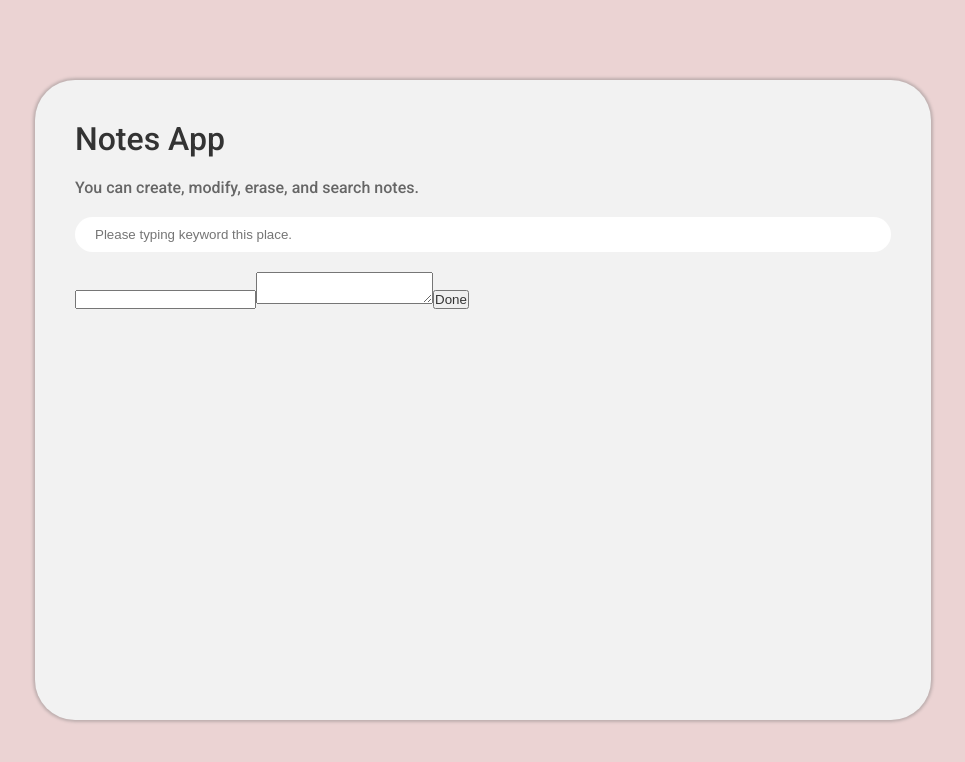
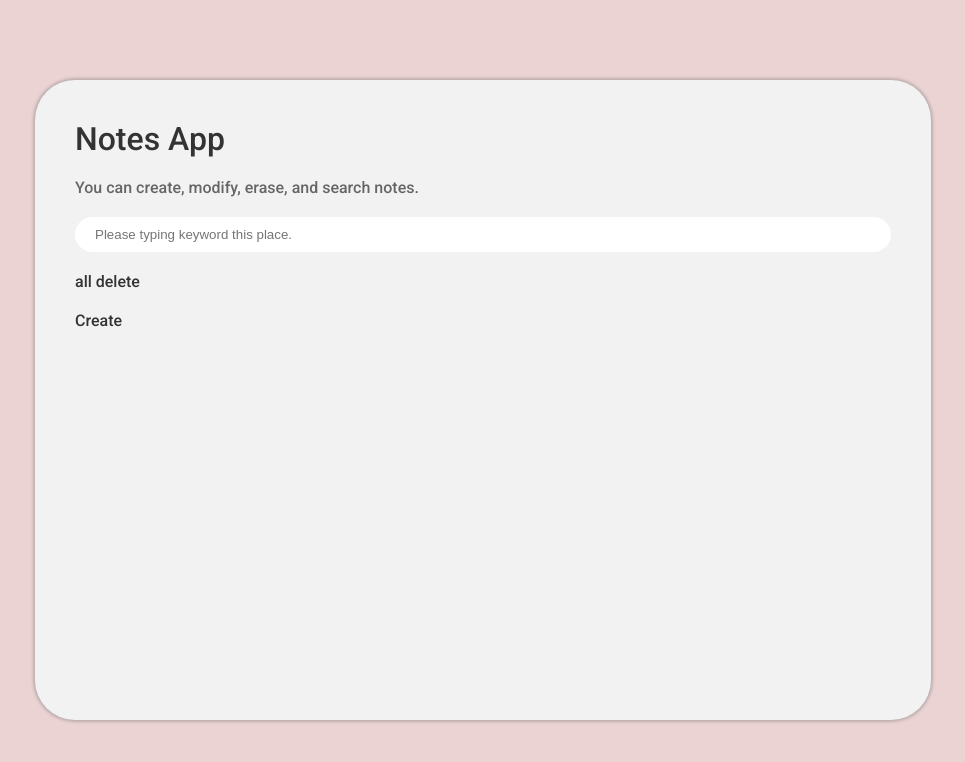
Before and after one commit to Greatisland/note-app, a React (Vite) app: page / in a window 1280 px wide. Shown: the top 762 px of the page, without its empty margins (157-1122 px from the left). Built offline with nearby package versions, Linux system fonts and the light colour scheme.

Commit message:
수정,삭제 및 컴포넌트 상태연동

```diff
--- a/package.json
+++ b/package.json
@@ -9,9 +9,11 @@
     "preview": "vite preview"
   },
   "dependencies": {
+    "@reduxjs/toolkit": "^1.9.3",
     "@types/styled-components": "^5.1.26",
     "react": "^18.2.0",
     "react-dom": "^18.2.0",
+    "react-redux": "^8.0.5",
     "styled-components": "^5.3.9",
     "styled-normalize": "^8.0.7"
   },
--- a/src/App.tsx
+++ b/src/App.tsx
@@ -3,6 +3,7 @@ import Main from './components/Main'
 import Modify from './components/Modify'
 import { createGlobalStyle } from "styled-components"
 import styled from 'styled-components'
+import { render } from 'react-dom'
 
 const GlobalStyle = createGlobalStyle`
   * {margin: 0; padding: 0; color: #333;}
@@ -40,15 +41,17 @@ const NoteContainer = styled.div`
 `
 
 function App() {
+  const [renderComp, setRenderComp] = useState<boolean>(true)
+  const isRender = () => setRenderComp(!renderComp)
 
   return (
     <NoteBG>
       <GlobalStyle />
       <NoteContainer>
-        <h1>Notes App</h1>
+        <h1 onClick={isRender}>Notes App</h1>
         <p>You can create, modify, erase, and search notes.</p>
-        <Main></Main>
-        <Modify></Modify>
+        {renderComp&&<Main isRender={isRender}></Main>}
+        {renderComp||<Modify isRender={isRender}></Modify>}
       </NoteContainer>
     </NoteBG>
   )
--- a/src/components/Main.tsx
+++ b/src/components/Main.tsx
@@ -1,5 +1,7 @@
 import { useEffect,useState } from "react"
 import styled from "styled-components"
+import { selectNote, createNote } from "./store"
+import { useDispatch, useSelector } from "react-redux"
 
 const SearchBar = styled.input`
   width: 100%;
@@ -16,14 +18,24 @@ const NoteListContainer = styled.ul`
 
 `
 
+const NormalButton = styled.div`
+
+`
+
 interface NoteType {
   title : string,
   contents:string,
   date:string
 }
 
+interface IsRender {
+  isRender: () => void
+}
 
- const Main = () => {
+
+ const Main = (props: IsRender) => {
+
+  let dispatch = useDispatch()
 
   const [noteDatas, setNoteDatas] = useState([])
 
@@ -32,24 +44,47 @@ interface NoteType {
     if(data !== null && data !== undefined && typeof data === 'string') setNoteDatas(JSON.parse(data))
   }
 
+  const allDelete = () => {
+    localStorage.clear()
+    setNoteDatas([])
+  }
+
+  const selectNotes = (e) => {
+    const index = e.target.getAttribute('id')
+    const title = noteDatas[index].title
+    const contents = noteDatas[index].contents
+    const date = noteDatas[index].date
+    dispatch(selectNote({index,title,contents,date}))
+    props.isRender()
+  }
+
+  const createNotes = () => {
+    dispatch(selectNote({title: '', contents: '', index: '', date: ''}))
+    props.isRender()
+  }
+
   useEffect(()=>{
     renderNotes()
   }, [])
 
-  return (
-    <>
+
+   return (
+     <>
       <form>
         <SearchBar type="search" placeholder="Please typing keyword this place."></SearchBar>
       </form>
       {
         noteDatas?.map((data, i) => (
-          <NoteListContainer key={i}>
-            <li>{`${data.title} / ${data.contents} / ${data.date}`}</li>
+          <NoteListContainer key={i} onClick={selectNotes}>
+            <li id={i}>{`${data.title} / ${data.contents} / ${data.date}`}</li>
           </NoteListContainer>
         ))
       }
+      <div onClick={allDelete}>all delete</div>
+      <NormalButton onClick={createNotes}>Create</NormalButton>
     </>
   )
+
 }
 
 export default Main
--- a/src/components/Modify.tsx
+++ b/src/components/Modify.tsx
@@ -1,6 +1,8 @@
-import React from "react"
+import React, { useEffect } from "react"
 import { useState } from 'react'
 import styled from "styled-components"
+import { useDispatch, useSelector } from "react-redux"
+import { RootState } from './store'
 
 const TitleArea = styled.input`
 
@@ -10,13 +12,27 @@ const ContentArea = styled.textarea`
 
 `
 
- const Modify = () => {
-  const [title, setTitle] = useState('')
-  const [contents, setContents] = useState('')
+const NormalButton = styled.div`
+`
+
+interface Props {
+  IsRender: IsRender
+  SelectValue: {}
+}
+
+interface IsRender {
+  isRender: () => void
+}
+
+ const Modify = (props: Props) => {
+  const state = useSelector<RootState, object>(state => state.cart)
+  const [title, setTitle] = useState(state.title)
+  const [contents, setContents] = useState(state.contents)
 
   const handlerFormSubmit = (e: React.FormEvent) => {
     e.preventDefault()
     let dataBase = []
+
 
     const date: string =
     new Date().getFullYear().toString() +'.'+ (new Date().getMonth()+1).toString().padStart(2,'0')
@@ -29,19 +45,32 @@ const ContentArea = styled.textarea`
       dataBase.push(...JSON.parse(data))
     }
 
-    //현재 입력값을 dataBase에 추가한 후 다시 로컬스토리지에 추가
-    dataBase.push(currentDB)
-    const jsonDB = JSON.stringify(dataBase)
-    localStorage.setItem(`memoKey`, jsonDB)
+    if(state.index){
+      //index값이 존재할 경우(수정)해당 index요소 제거후 새 값 추가 및 로컬스토리지에도 추가
+      dataBase.splice(state.index, 1, currentDB)
+      const jsonDB = JSON.stringify(dataBase)
+      localStorage.setItem(`memoKey`, jsonDB)
+    }else{
+      //현재 입력값을 dataBase에 추가한 후 다시 로컬스토리지에 추가
+      dataBase.push(currentDB)
+      const jsonDB = JSON.stringify(dataBase)
+      localStorage.setItem(`memoKey`, jsonDB)
+    }
   }
+
 
   return (
     <>
+      <NormalButton onClick={props.isRender}>Back</NormalButton>
       <form onSubmit={handlerFormSubmit}>
-        <TitleArea type="text" onChange={(e)=> setTitle(e.target.value)}></TitleArea>
-        <ContentArea onChange={(e) => setContents(e.target.value)}></ContentArea>
+        <TitleArea type="text" value={title} onChange={(e)=> setTitle(e.target.value)}></TitleArea>
+        <ContentArea value={contents} onChange={(e) => setContents(e.target.value)}></ContentArea>
         <button>Done</button>
       </form>
+
+      {/* <div onClick={
+        console.log(state)
+      }>state값 확인하장</div> */}
     </>
   )
 }
--- /dev/null
+++ b/src/components/store.tsx
@@ -0,0 +1,35 @@
+import {configureStore, createSlice} from "@reduxjs/toolkit"
+
+let note = createSlice({
+  name: 'note',
+  initialState: {
+    title: '',
+    index: '',
+    contents: '',
+    date: ''
+  },
+  reducers: {
+    selectNote(state, action){
+      state.title = action.payload.title
+      state.index = action.payload.index
+      state.contents = action.payload.contents
+      state.date = action.payload.date
+      console.log(state.index)
+    },
+    createNote(state, action){
+      state.title = ''
+      state.index = ''
+      state.contents = ''
+      state.date = ''
+    }
+  }
+})
+
+export let {selectNote, createNote} = note.actions
+const store = configureStore({
+  reducer : {
+    cart: note.reducer,
+  }
+})
+export default store
+export type RootState = ReturnType<typeof store.getState>
--- a/src/main.tsx
+++ b/src/main.tsx
@@ -1,9 +1,13 @@
 import React from 'react'
 import ReactDOM from 'react-dom/client'
 import App from './App'
+import { Provider } from 'react-redux'
+import store from './components/store'
 
 ReactDOM.createRoot(document.getElementById('root') as HTMLElement).render(
   // <React.StrictMode>
+  <Provider store={store}>
     <App />
+  </Provider>
   // </React.StrictMode>,
 )
```
Also changed, not shown: 1 other file (tests, documents, lock files or other folders).
